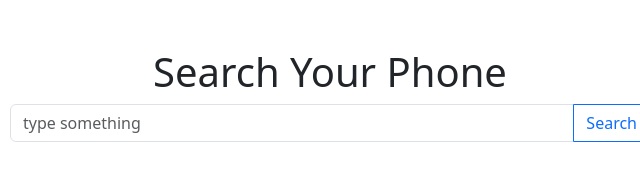
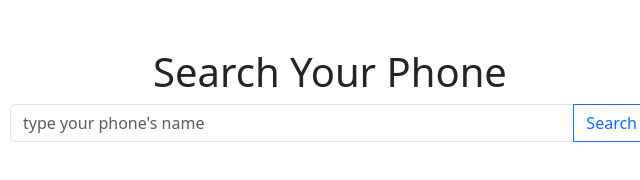
Before and after one commit to Mahmudur-Rahman-Salman/Phone-Hunter-, a plain HTML site: page index.html in a window 1280 px wide. Shown: the full height of the page, 310-950 px from the left. Drawn offline with nearby package versions, Linux system fonts and the light colour scheme.

Commit message:
placeholder edited in the search box

```diff
--- a/index.html
+++ b/index.html
@@ -21,7 +21,7 @@
           type="text"
           id="search-box"
           class="form-control"
-          placeholder="type something"
+          placeholder="type your phone's name"
           aria-label="type something"
           aria-describedby="basic-addon2"
         />
```
